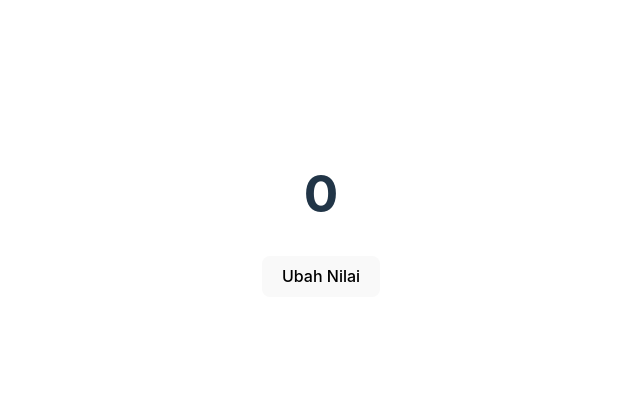
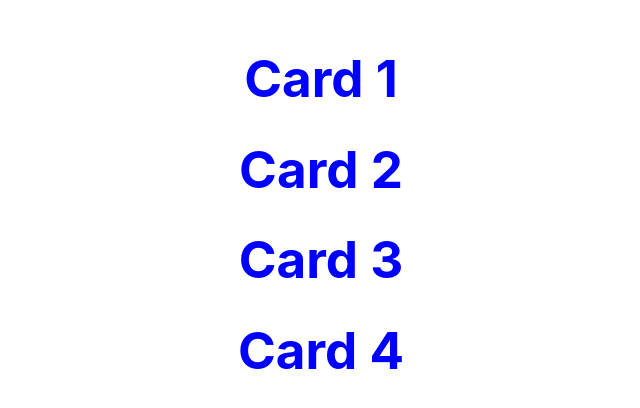
Before and after one commit to ielkay/belajareact, a React (Vite) app in the folder belajar-react/: page / in a window 1280 px wide. Shown: the part 186-594 px from the top of the page, without its empty margins (319-959 px from the left). Built offline with nearby package versions, Linux system fonts and the light colour scheme.

Commit message:
feat: add file list and card

```diff
--- a/belajar-react/src/App.jsx
+++ b/belajar-react/src/App.jsx
@@ -1,15 +1,17 @@
 import './App.css'
 import { HelloWorld } from './components/HelloWorld/Helloworld'
 import { TryUseState } from './components/TryUseState/TryUseState'
+import { TryProps } from './components/TryProps/TrProps'
+import { List } from './components/List/List'
 function App() {
 
 
   return (
     <>
      {/* <HelloWorld /> */}
-     <TryUseState/>
+     <List/>
     </>
-  )
+  );
 }
 
 export default App
--- a/belajar-react/src/components/List/Card.jsx
+++ b/belajar-react/src/components/List/Card.jsx
@@ -0,0 +1,7 @@
+export function Card ({title}){
+    return(
+    <div>
+<h1 style={{color:"blue"}}>{title}</h1>
+    </div>
+    );
+}
--- a/belajar-react/src/components/List/List.jsx
+++ b/belajar-react/src/components/List/List.jsx
@@ -1 +1,11 @@
-ex
+import { Card } from "./Card"
+export function List (){
+    return(
+    <div>
+<Card title={"Card 1"} />
+<Card title={"Card 2"} />
+<Card title={"Card 3"} />
+<Card title={"Card 4"} />
+    </div>
+    );
+}
--- a/belajar-react/src/components/TryProps/TrProps.jsx
+++ b/belajar-react/src/components/TryProps/TrProps.jsx
@@ -1,7 +1,7 @@
-export function TryProps(){
+export function TryProps( { props } ) {
     return(
         <div>
-            <h1>Hello World</h1>
+            <h1>{props}</h1>
         </div>
     );
 }
--- a/belajar-react/src/components/TryUseState/TryUseState.jsx
+++ b/belajar-react/src/components/TryUseState/TryUseState.jsx
@@ -1,14 +1,23 @@
 import { useState } from "react"
+import { TryProps } from "../TryProps/TrProps";
+
 export function TryUseState(){
-    const [counter, setCounter] = useState(0);
+    const [theme, setTheme] = useState("Mode Terang");
 
-    const Add = () => {
-        setCounter(10);
-    }
+    const lightmode = () => {
+        setTheme("Mode Terang");
+    };
+
+    const darkmode = () => {
+        setTheme("Mode Gelap");
+    };
+
     return(
         <div>
-           <h1>{counter}</h1>
-           <button onClick={Add}>Ubah Nilai</button>
+           {/* <h1>{theme}</h1> */}
+           <TryProps props={"theme"}/>
+           <button onClick={lightmode}>Mode Terang</button>
+           <button onClick={darkmode}>Mode Gelap</button>
         </div>
-    )
+    );
 }
```
